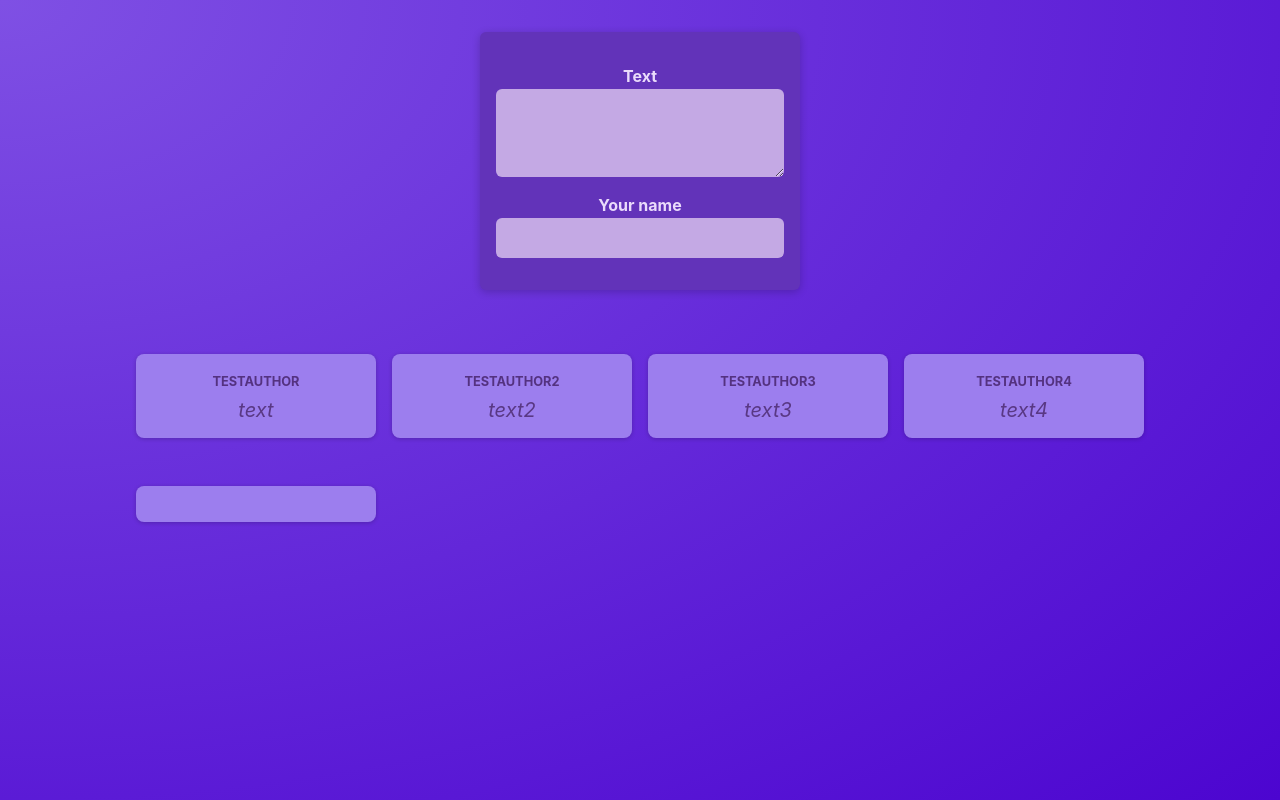
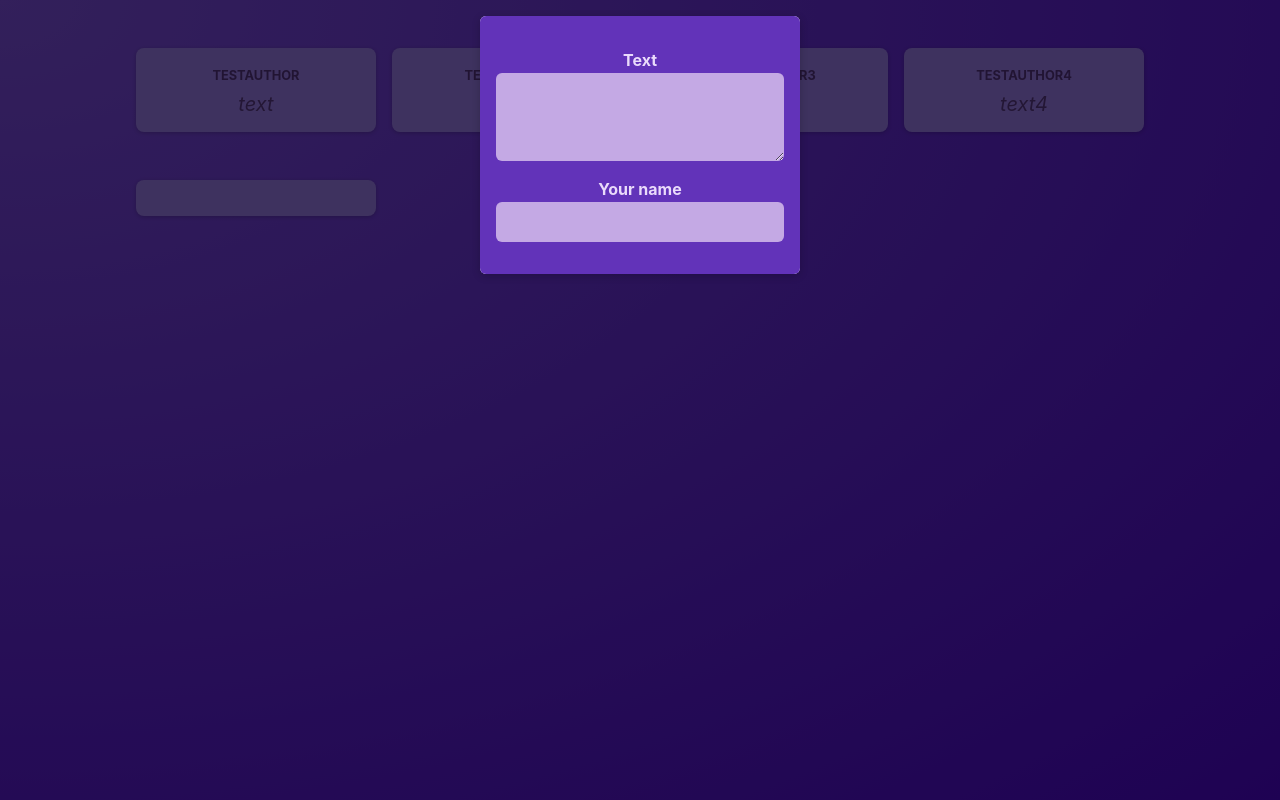
Before and after one commit to lanaolshanska/ReactMemo, a React (Vite) app in the folder react-memo/: page / in a window 1280 px wide. Built offline with nearby package versions, Linux system fonts and the light colour scheme.

Commit message:
Created Modal component to wrap NewPost component

```diff
--- /dev/null
+++ b/react-memo/src/components/Modal.jsx
@@ -0,0 +1,12 @@
+import classes from "./Modal.module.css";
+
+function Modal({ children, onClose }) {
+  return (
+    <>
+      <div className={classes.backdrop} onClick={onClose}/>
+      <dialog open className={classes.modal}>{children}</dialog>
+    </>
+  );
+}
+
+export default Modal;
--- /dev/null
+++ b/react-memo/src/components/Modal.module.css
@@ -0,0 +1,18 @@
+.backdrop {
+  position: fixed;
+  top: 0;
+  left: 0;
+  width: 100%;
+  height: 100vh;
+  background-color: rgba(0, 0, 0, 0.6);
+  z-index: 1;
+}
+
+.modal {
+  border: none;
+  border-radius: 6px;
+  box-shadow: 0 2px 8px rgba(0, 0, 0, 0.2);
+  padding: 0;
+  overflow: hidden;
+  z-index: 1;
+}
--- a/react-memo/src/components/NewPost.module.css
+++ b/react-memo/src/components/NewPost.module.css
@@ -2,9 +2,6 @@
   background-color: #6233b9;
   padding: 1rem;
   width: 20rem;
-  margin: 2rem auto;
-  border-radius: 6px;
-  box-shadow: 0 2px 8px rgba(0, 0, 0, 0.2);
 }
 
 .form label {
--- a/react-memo/src/components/PostList.jsx
+++ b/react-memo/src/components/PostList.jsx
@@ -1,23 +1,36 @@
 import Post from "./Post";
 import NewPost from "./NewPost";
+import Modal from "./Modal";
 import classes from "./PostList.module.css";
 import { useState } from "react";
 
 function PostList(props) {
-  const [text, setText] = useState('');
-  const [author, setAuthor] = useState('');
+  const [text, setText] = useState("");
+  const [author, setAuthor] = useState("");
+  const [isModalVisible, setIsModalVisible] = useState(true);
 
-  function onTextChangeHandler(event){
+  function onTextChangeHandler(event) {
     setText(event.target.value);
   }
 
-  function onAuthorHandler(event){
+  function onAuthorHandler(event) {
     setAuthor(event.target.value);
+  }
+
+  function closeModalHandler() {
+    setIsModalVisible(false);
   }
 
   return (
     <>
-      <NewPost onTextChange={onTextChangeHandler} onAuthorChange={onAuthorHandler}/>
+      {isModalVisible && (
+        <Modal onClose={closeModalHandler}>
+          <NewPost
+            onTextChange={onTextChangeHandler}
+            onAuthorChange={onAuthorHandler}
+          />
+        </Modal>
+      )}
       <ul className={classes.posts}>
         {props.posts.map((post) => (
           <Post author={post.author} text={post.text} />
```
